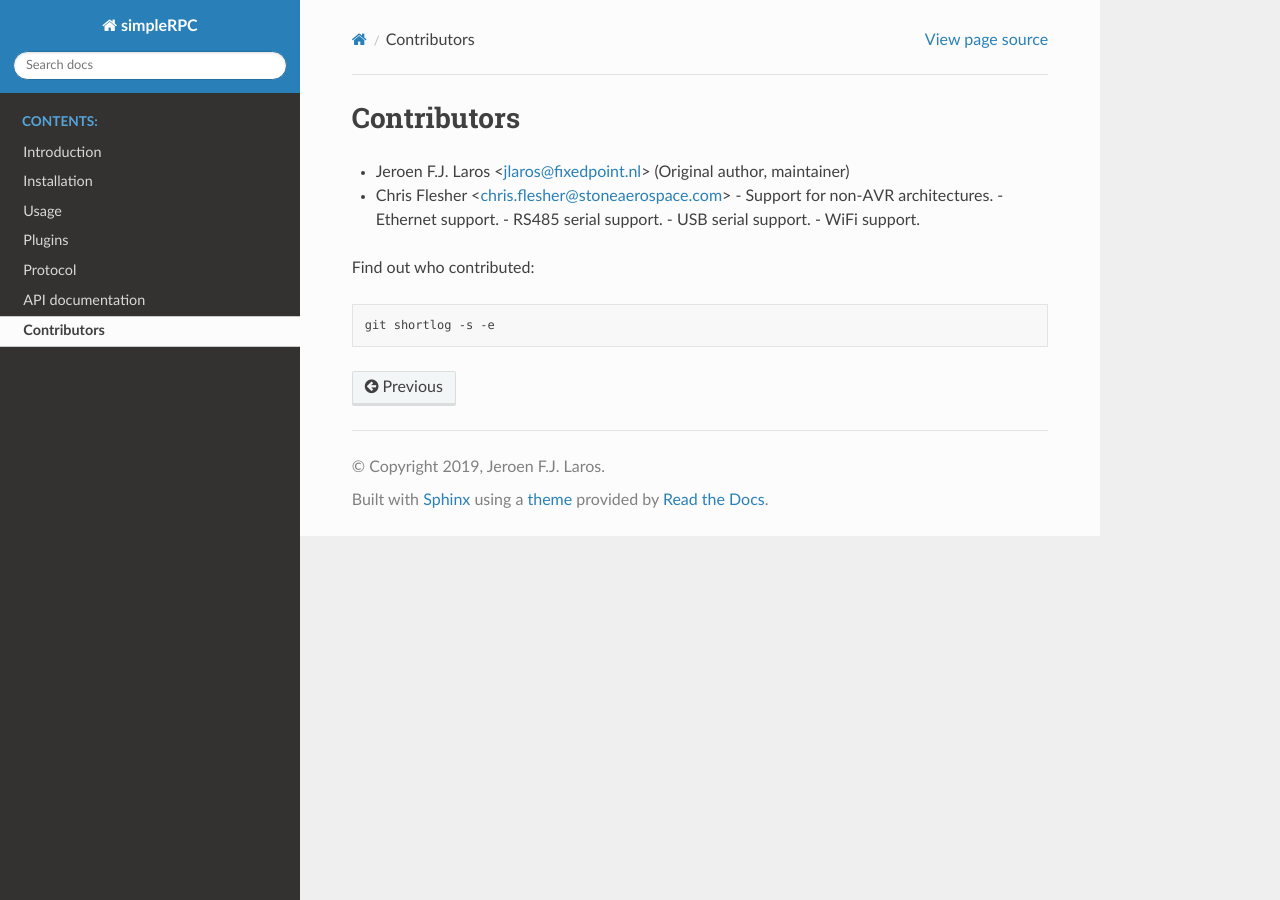
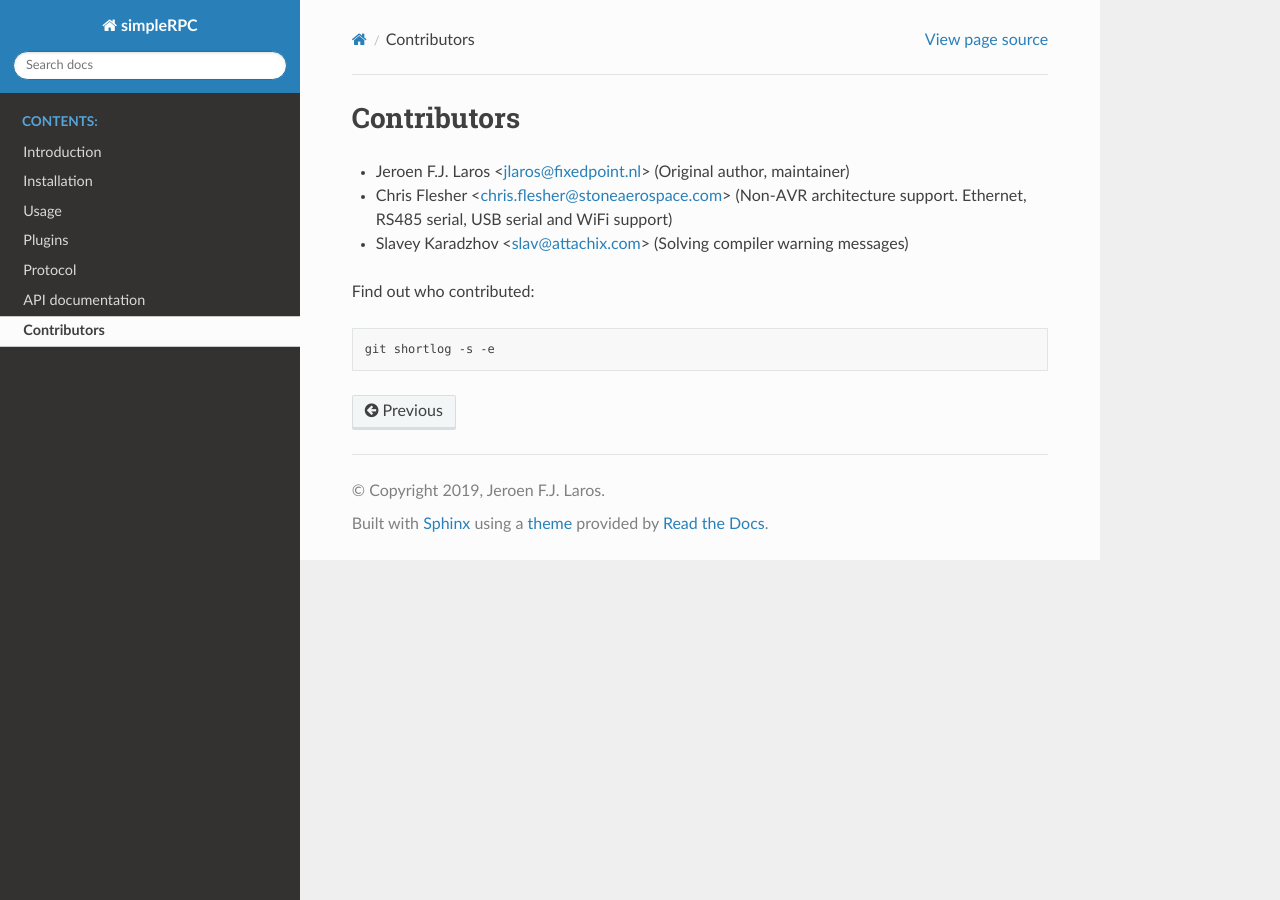
Before and after one commit to jfjlaros/simpleRPC, a Sphinx documentation site: the page built from docs/credits.rst, in a window 1280 px wide. Built offline with Sphinx 7.4.7 and the Read the Docs theme 2.0.0, drawn with Linux system fonts in a browser that asks for light colours.

Commit message:
Modern include guards, credits.

```diff
--- a/docs/credits.rst
+++ b/docs/credits.rst
@@ -2,12 +2,9 @@ Contributors
 ============
 
 - Jeroen F.J. Laros <jlaros@fixedpoint.nl> (Original author, maintainer)
-- Chris Flesher <chris.flesher@stoneaerospace.com>
-  - Support for non-AVR architectures.
-  - Ethernet support.
-  - RS485 serial support.
-  - USB serial support.
-  - WiFi support.
+- Chris Flesher <chris.flesher@stoneaerospace.com> (Non-AVR architecture
+  support. Ethernet, RS485 serial, USB serial and WiFi support)
+- Slavey Karadzhov <slav@attachix.com> (Solving compiler warning messages)
 
 Find out who contributed:
 
```
Also changed, not shown: 14 other files.
